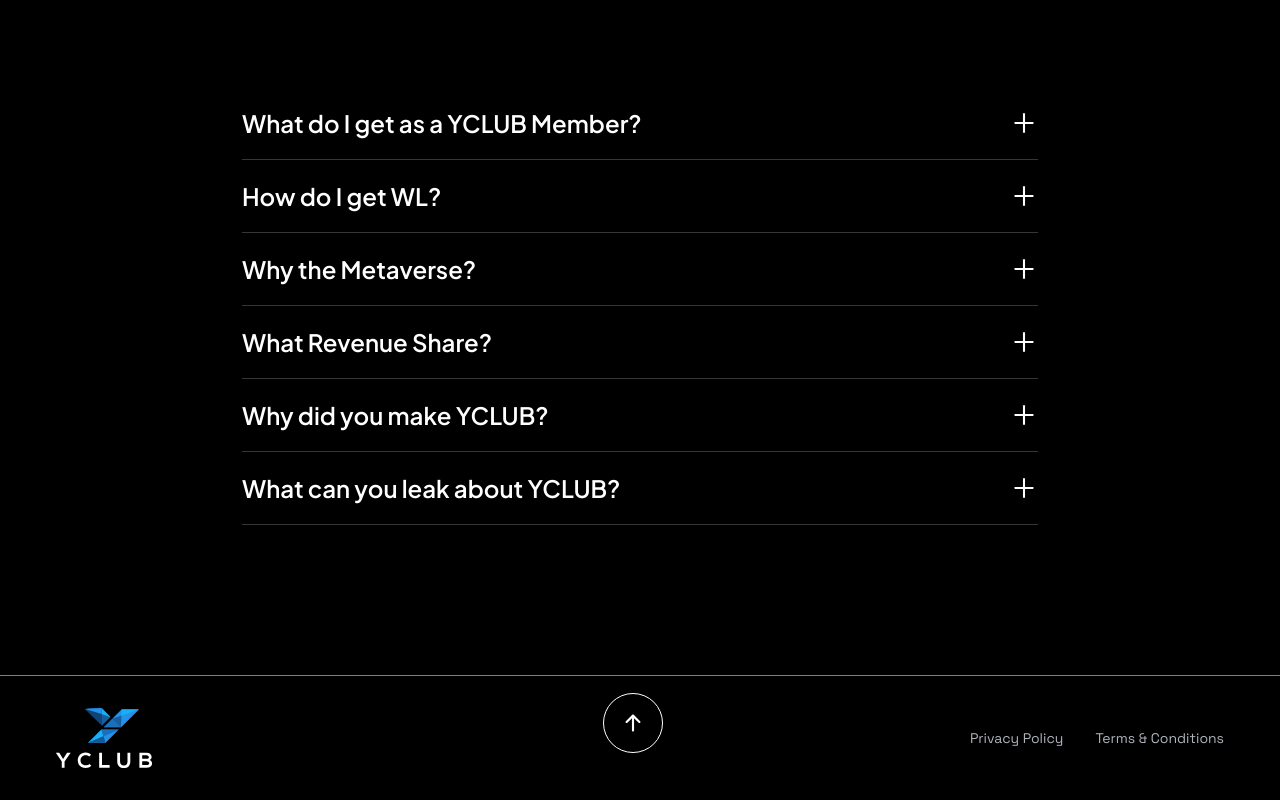
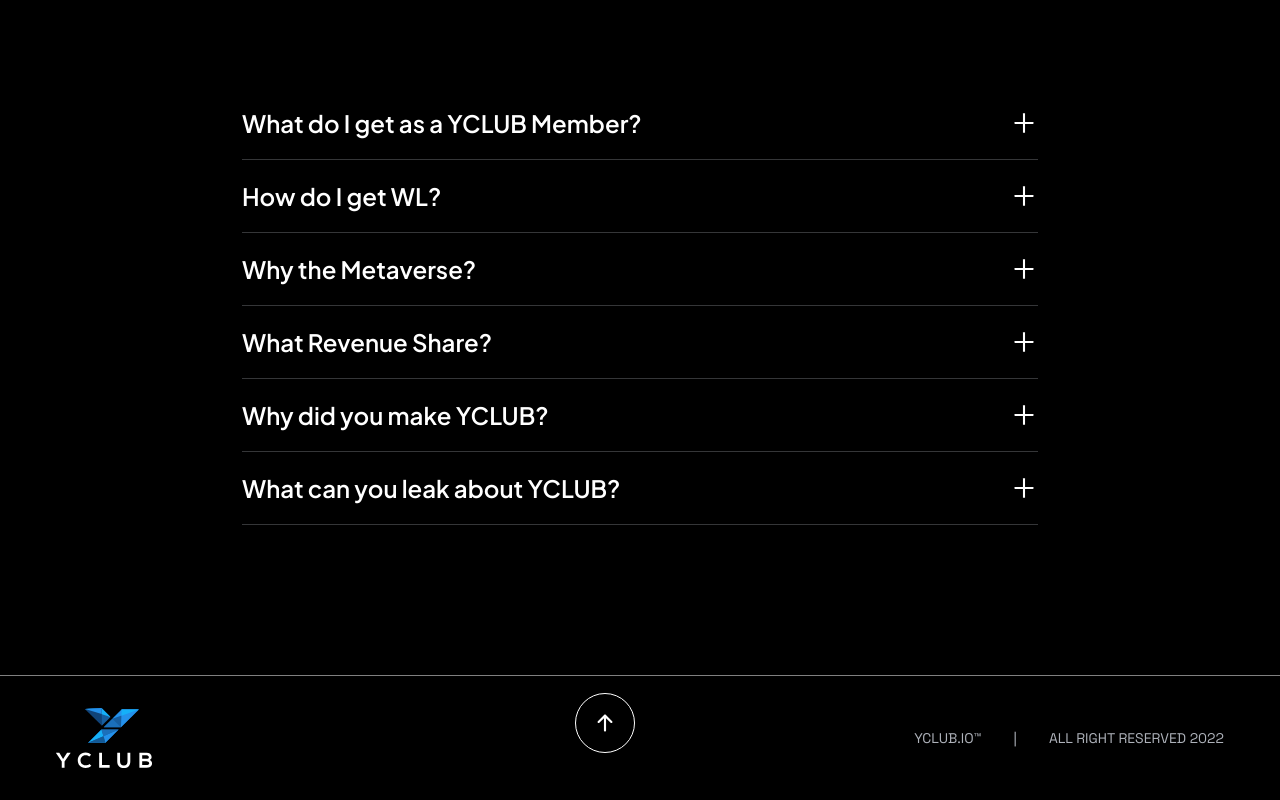
Before and after one commit to yclub-io/yachts-lending, a Next.js app: page / in a window 1280 px wide. Shown: the part 6052-6852 px from the top of the page. Built offline with nearby package versions, Linux system fonts and the light colour scheme.

Commit message:
Footer minor changes
Terms and Conditions and Privacy Policy text changed

```diff
--- a/components/Footer.js
+++ b/components/Footer.js
@@ -25,13 +25,14 @@ const Footer = () => {
             className="transition-all duration-700 hover:text-white-1"
             href="#howItworks"
           >
-            Privacy Policy
+            YCLUB.IO™
           </a>
+          <p className="lg:flex hidden"> | </p>
           <a
             className="transition-all duration-700 hover:text-white-1"
             href="#faq"
           >
-            Terms &amp; Conditions
+            ALL RIGHT RESERVED 2022
           </a>
         </div>
       </div>
```
